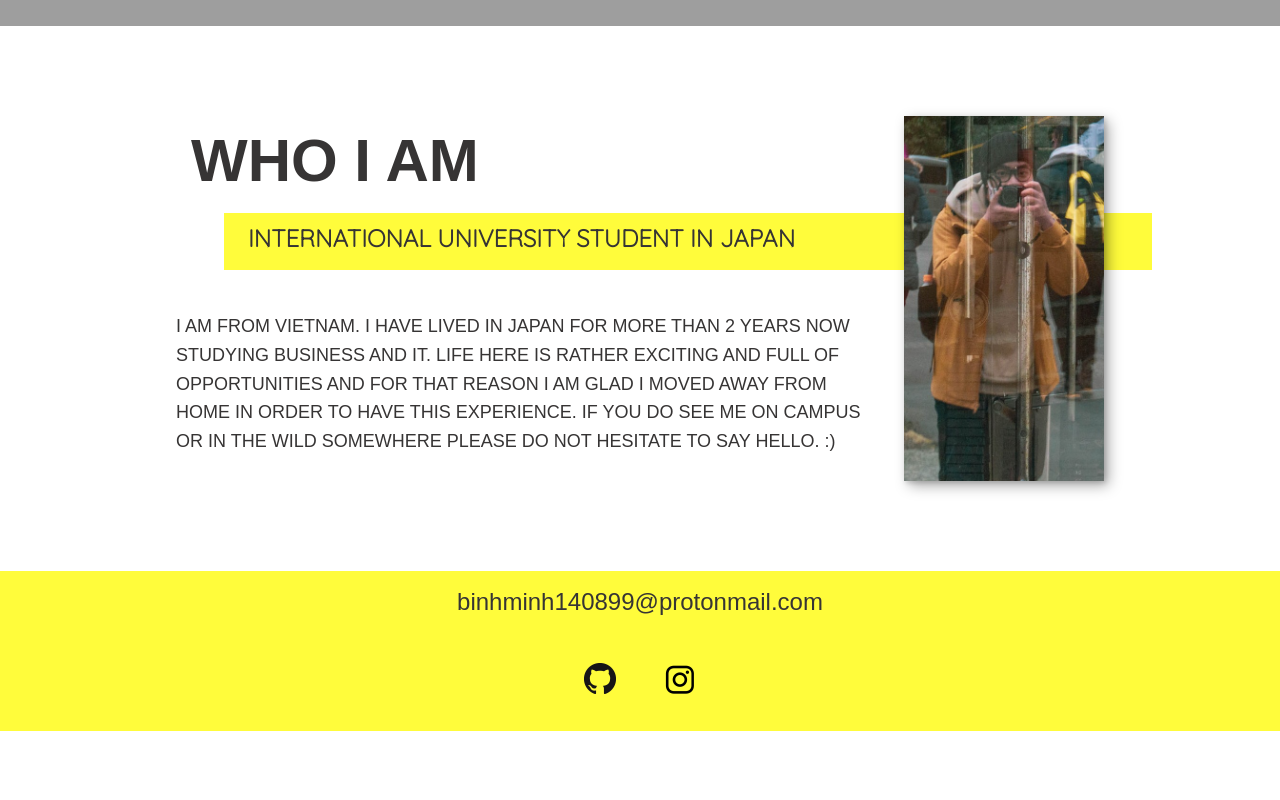
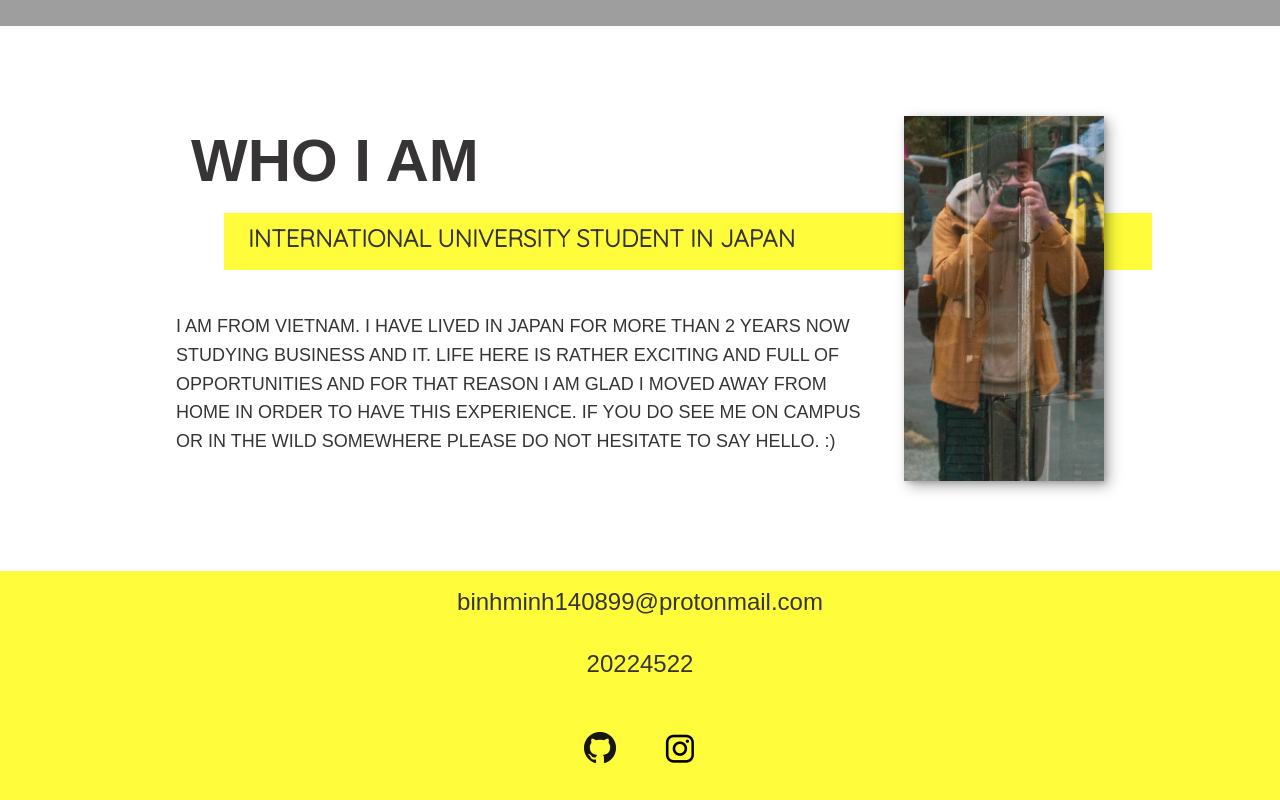
Before and after one commit to Minh-ctrl/personal-website, a plain HTML site: page index.html in a window 1280 px wide. Shown: the part 1512-2312 px from the top of the page. Before the commit the page ends 2243 px from the top, so only its background shows below. Drawn offline with Linux system fonts and the light colour scheme; grey boxes are pictures that could not be loaded; a web font is replaced by a local one.

Commit message:
project completed... for now, will add more functionalities in the future

```diff
--- a/index.html
+++ b/index.html
@@ -77,6 +77,7 @@
          <!-- Footer --->
          <footer class="footer">
              <a href="mailto:binhminh140899@protonmail.com" class="footer-link">binhminh140899@protonmail.com</a>
+             <p class ="footer-p">20224522</p>
              <ul class="social-link">
                  <li class="social-list__item"><a class="social-list__link" href="https://github.com/Minh-ctrl"><img src="Images/github-icon.png"> </a></li>
                  <li class="social-list__item"><a class="social-list__link" href="https://www.instagram.com/jetplanejr/"><img src="Images/instagram-icon.png"></a></li>
--- a/style.css
+++ b/style.css
@@ -277,7 +277,9 @@ h3 {font-size: var(--fs-h3)}
     font-size: var(--fs-h3);
     font-weight: var(--fs-bold);
 }
-
+.footer-p{
+    color: var(--clr-dark);
+}
 .footer__link:hover{
     text-decoration: underline;
 }
```
